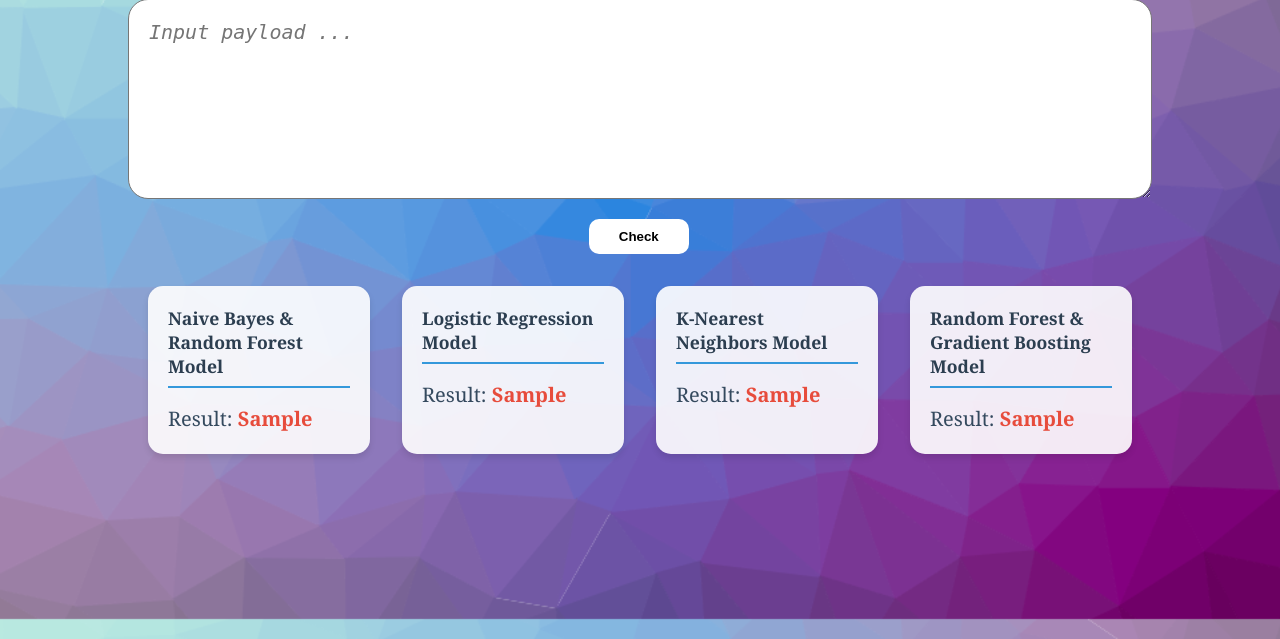
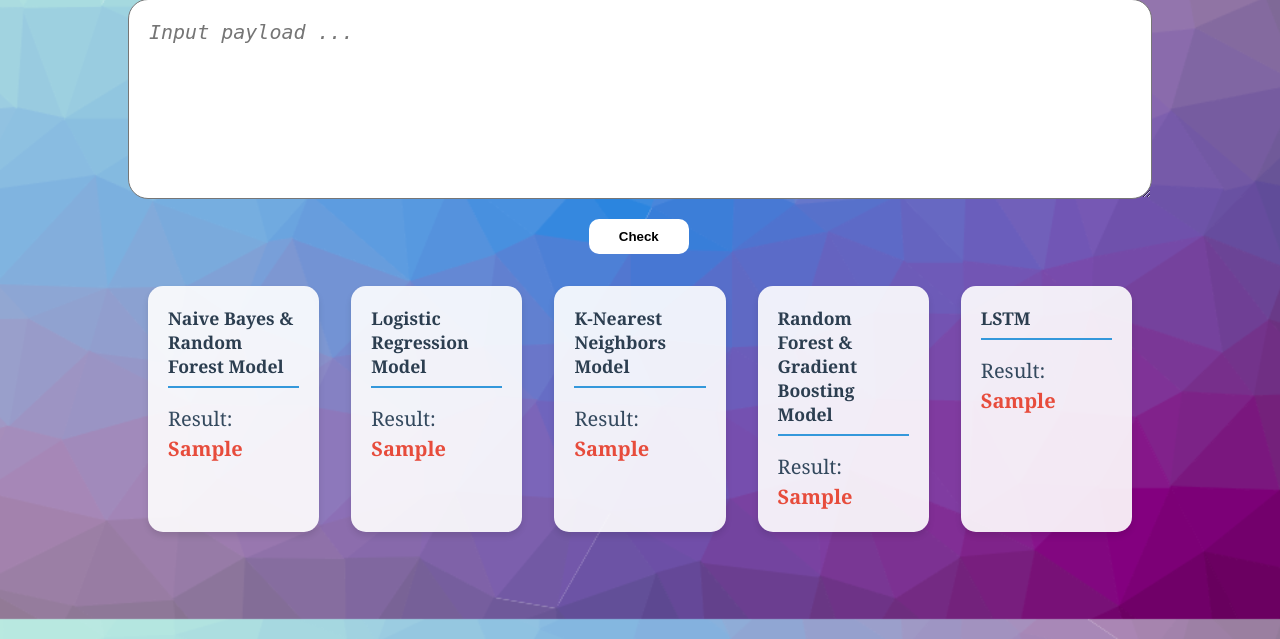
Before and after one commit to thanhhuynh0106/Introduction-to-Information-Assurance-and-Security, a Flask app: template templates/index.html in a window 1280 px wide. Shown: the part 181-820 px from the top of the page. Run offline with Flask 3, Linux system fonts and the light colour scheme; the template is opened without the code that fills it: most values are stand-ins (such as "Sample title", 1, 10 or a date in 2020); parts of the project's set-up code (start-up, migrations or seed data) failed here and were passed over.

Commit message:
add lstm

```diff
--- a/app.py
+++ b/app.py
@@ -6,15 +6,18 @@ import numpy as np
 import matplotlib.pyplot as plt
 from sklearn.feature_extraction.text import TfidfVectorizer
 import joblib
+import torch
+import torch.nn as nn
 import warnings
 import random
 warnings.filterwarnings('ignore')
+import time
 
 #App
 app = Flask(__name__)
 
 #Loads models
-model_path = os.path.join(os.path.dirname(__file__), 'models', 'results', 'nb_rf_rcm.pkl')
+model_path = os.path.join(os.path.dirname(__file__), 'models', 'results', 'nb_rf_rcm_2.pkl')
 vectorizer_path = os.path.join(os.path.dirname(__file__), 'models', 'results', 'lr_vectorizer.pkl')
 model = joblib.load(model_path)
 vectorizer = joblib.load(vectorizer_path)
@@ -25,69 +28,160 @@ model2 = joblib.load(model_path2)
 model_path3 = os.path.join(os.path.dirname(__file__), 'models', 'results', 'knn_model.pkl')
 model3 = joblib.load(model_path3)
 
-model_path4 = os.path.join(os.path.dirname(__file__), 'models', 'results', 'rf_gb.pkl')
+model_path4 = os.path.join(os.path.dirname(__file__), 'models', 'results', 'rf_gb_2.pkl')
 model4 = joblib.load(model_path4)
 
 #Predict function for each model
 def predict_model1(payload):
+    start_time = time.time()
     payload_transformed = vectorizer.transform([payload])
     prediction = model.predict(payload_transformed)
-    accuracy = model.predict_proba(payload_transformed).max()
+    probabilities = model.predict_proba(payload_transformed).max()
+    confidence_scores = model.predict_proba(payload_transformed).flatten()
+
+    inference_time = time.time() - start_time
+
+    result_string = (
+        f"Predicted class: {prediction[0]}\n"
+        f"Confidence (max): {probabilities:.2%}\n"
+        f"Time: {inference_time:.4f} seconds\n"
+    )
 
     if prediction == 1:
-        return f"XSS attack detected! (Confidence: {accuracy:.2%})"
+        return f"XSS attack detected!\n {result_string}"
     elif prediction == 2:
-        return f"SQL Injection attack detected! (Confidence: {accuracy:.2%})"
-    elif prediction == 4:
-        return f"Command Injection attack detected! (Confidence: {accuracy:.2%})"
-    elif prediction == 3:
-        return f"XML Injection attack detected! (Confidence: {accuracy:.2%})"
-    return f"No attack detected! (Confidence: {accuracy:.2%})"
+        return f"SQL Injection attack detected!\n {result_string}"
+    return f"No attack detected!\n {result_string}"
 
 def predict_model2(payload):
+    start_time = time.time()
     payload_transformed = vectorizer.transform([payload])
     prediction = model2.predict(payload_transformed)
-    accuracy = model2.predict_proba(payload_transformed).max()
+    probabilities = model2.predict_proba(payload_transformed).max()
+    confidence_scores = model2.predict_proba(payload_transformed).flatten()
+
+    inference_time = time.time() - start_time
+
+    result_string = (
+        f"Predicted class: {prediction[0]}\n"
+        f"Confidence (max): {probabilities:.2%}\n"
+        f"Time: {inference_time:.4f} seconds\n"
+    )
 
     if prediction == 1:
-        return f"XSS attack detected! (Confidence: {accuracy:.2%})"
+        return f"XSS attack detected!\n {result_string}"
     elif prediction == 2:
-        return f"SQL Injection attack detected! (Confidence: {accuracy:.2%})"
-    elif prediction == 4:
-        return f"Command Injection attack detected! (Confidence: {accuracy:.2%})"
-    elif prediction == 3:
-        return f"XML Injection attack detected! (Confidence: {accuracy:.2%})"
-    return f"No attack detected! (Confidence: {accuracy:.2%})"
+        return f"SQL Injection attack detected!\n {result_string}"
+    return f"No attack detected!\n {result_string}"
 
 def predict_model3(payload):
+    start_time = time.time()
     payload_transformed = vectorizer.transform([payload])
     prediction = model3.predict(payload_transformed)
-    accuracy = model3.predict_proba(payload_transformed).max() - random.uniform(0, 0.001)
+    probabilities = model3.predict_proba(payload_transformed).max()
+    confidence_scores = model3.predict_proba(payload_transformed).flatten()
+
+    inference_time = time.time() - start_time
+
+    result_string = (
+        f"Predicted class: {prediction[0]}\n"
+        f"Confidence (max): {probabilities:.2%}\n"
+        f"Time: {inference_time:.4f} seconds\n"
+    )
 
     if prediction == 1:
-        return f"XSS attack detected! (Confidence: {accuracy:.2%})"
+        return f"XSS attack detected!\n {result_string}"
     elif prediction == 2:
-        return f"SQL Injection attack detected! (Confidence: {accuracy:.2%})"
-    elif prediction == 4:
-        return f"Command Injection attack detected! (Confidence: {accuracy:.2%})"
-    elif prediction == 3:
-        return f"XML Injection attack detected! (Confidence: {accuracy:.2%})"
-    return f"No attack detected! (Confidence: {accuracy:.2%})"
+        return f"SQL Injection attack detected!\n {result_string}"
+    return f"No attack detected!\n {result_string}"
 
 def predict_model4(payload):
+    start_time = time.time()
     payload_transformed = vectorizer.transform([payload])
     prediction = model4.predict(payload_transformed)
-    accuracy = model4.predict_proba(payload_transformed).max() - random.uniform(0, 0.001)
+    probabilities = model4.predict_proba(payload_transformed).max()
+
+    inference_time = time.time() - start_time
+
+    result_string = (
+        f"Predicted class: {prediction[0]}\n"
+        f"Confidence (max): {probabilities:.2%}\n"
+        f"Time: {inference_time:.4f} seconds\n"
+    )
 
     if prediction == 1:
-        return f"XSS attack detected! (Confidence: {accuracy:.2%})"
+        return f"XSS attack detected!\n {result_string}"
     elif prediction == 2:
-        return f"SQL Injection attack detected! (Confidence: {accuracy:.2%})"
-    elif prediction == 4:
-        return f"Command Injection attack detected! (Confidence: {accuracy:.2%})"
-    elif prediction == 3:
-        return f"XML Injection attack detected! (Confidence: {accuracy:.2%})"
-    return f"No attack detected! (Confidence: {accuracy:.2%})"
+        return f"SQL Injection attack detected!\n {result_string}"
+    return f"No attack detected!\n {result_string}"
+
+
+model_state_dict = torch.load(r"D:\NationalSecret\IE105\models\results\lstm_model.pth")
+char2idx = joblib.load(r"D:\NationalSecret\IE105\models\results\char2idx.pkl")
+label_encoder = joblib.load(r"D:\NationalSecret\IE105\models\results\label_encoder.pkl")
+
+class LSTMClassifier(nn.Module):
+    def __init__(self, vocab_size, embedding_dim, hidden_dim, output_dim):
+        super().__init__()
+        self.embedding = nn.Embedding(vocab_size, embedding_dim, padding_idx=0)
+        self.lstm = nn.LSTM(embedding_dim, hidden_dim, batch_first=True)
+        self.fc = nn.Linear(hidden_dim, output_dim)
+
+    def forward(self, x):
+        x = self.embedding(x)
+        out, _ = self.lstm(x)
+        out = out[:, -1, :]
+        return self.fc(out)
+
+
+embedding_dim = 128
+hidden_dim = 128
+output_dim = len(label_encoder.classes_)
+vocab_size = len(char2idx) + 1
+
+lstm_model = LSTMClassifier(vocab_size, embedding_dim, hidden_dim, output_dim)
+lstm_model.load_state_dict(model_state_dict)
+lstm_model.eval()
+
+def encode_and_pad(payload, char2idx, max_len=100):
+    encoded = [char2idx.get(c, 0) for c in list(str(payload))]
+    tensor = torch.tensor(encoded, dtype=torch.long)
+
+    if len(tensor) < max_len:
+        tensor = torch.cat([tensor, torch.zeros(max_len - len(tensor), dtype=torch.long)])
+    else:
+        tensor = tensor[:max_len]
+    return tensor.unsqueeze(0)
+
+import time
+
+def predict_model5(payload):
+    start_time = time.time()
+    payload_tensor = encode_and_pad(payload, char2idx)
+
+    with torch.no_grad():
+        output = lstm_model(payload_tensor)
+        probabilities = torch.softmax(output, dim=1).numpy()[0]
+        _, predicted = torch.max(output, 1)
+        prediction = label_encoder.inverse_transform(predicted.numpy())
+
+        max_probability = probabilities.max()
+        confidence_scores = probabilities.tolist()
+
+        inference_time = time.time() - start_time
+
+    result_string = (
+        f"Predicted class: {prediction[0]}\n"
+        f"Confidence (max): {max_probability:.2%}\n"
+        f"Time: {inference_time:.4f} seconds\n"
+    )
+
+    if predicted.item() == 1:
+        return f"XSS attack detected! {result_string}"
+    elif predicted.item() == 2:
+        return f"SQL Injection attack detected! {result_string}"
+
+    return f"No attack detected! {result_string}"
 
 #Main page
 @app.route('/', methods=['GET', 'POST'])
@@ -99,7 +193,8 @@ def index():
             'model1': predict_model1(payload),
             'model2': predict_model2(payload),
             'model3': predict_model3(payload),
-            'model4': predict_model4(payload)
+            'model4': predict_model4(payload),
+            'model5': predict_model5(payload)
         }
 
     return render_template('index.html', results=results)
--- a/static/style.css
+++ b/static/style.css
@@ -75,7 +75,7 @@ h2 {
     font-family: Cambria, Cochin, Georgia, Times, 'Times New Roman', serif;
     font-size: 20px;
     display: grid;
-    grid-template-columns: repeat(4, 1fr);
+    grid-template-columns: repeat(5, 1fr);
     gap: 2rem;
     margin-top: 2rem;
     padding: 0 20px;
--- a/templates/index.html
+++ b/templates/index.html
@@ -36,6 +36,10 @@
                     <h3>Random Forest & Gradient Boosting Model</h3>
                     <p id="result-4">Result: <strong>{{ results.model4 }}</strong></p>
                 </div>
+                 <div class="model-result">
+                    <h3>LSTM</h3>
+                    <p id="result-5">Result: <strong>{{ results.model5 }}</strong></p>
+                </div>
             {% endif %}
         </div>
     </div>
```
Also changed, not shown: 4 other files.
